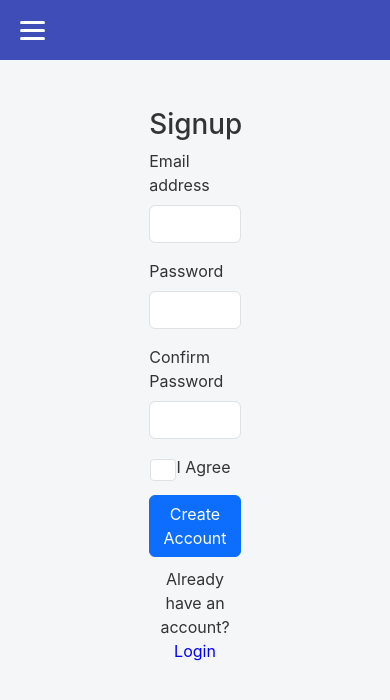
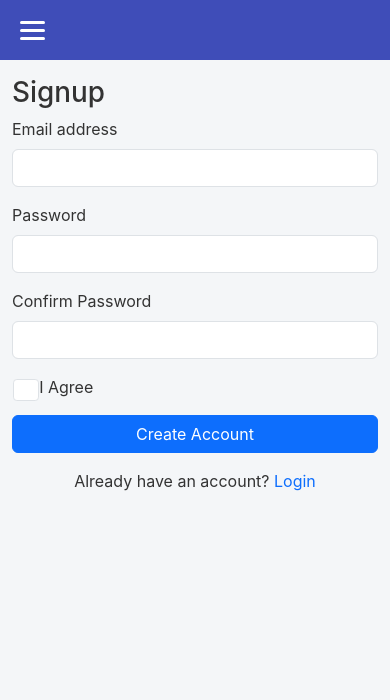
Before and after one commit to sankar-sivaperumal/React-, a React (Vite) app: page /signup in a window 390 px wide. Shown: the top 700 px of the page. Built offline with nearby package versions, Linux system fonts and the light colour scheme.

Commit message:
Updated mobile view

```diff
--- a/src/Components/Login/Signup.tsx
+++ b/src/Components/Login/Signup.tsx
@@ -11,19 +11,19 @@ function Signup() {
   const [pwd2, setPwd2] = useState("");
   const [match, setMatch] = useState(true);
 
-  function handlePwd1Change(event: React.ChangeEvent<HTMLInputElement>) {
-    setPwd1(event.target.value);
-    setMatch(event.target.value === pwd2);
+  function handlePwd1Change(e: React.ChangeEvent<HTMLInputElement>) {
+    setPwd1(e.target.value);
+    setMatch(e.target.value === pwd2);
   }
 
-  function handlePwd2Change(event: React.ChangeEvent<HTMLInputElement>) {
-    const value = event.target.value;
+  function handlePwd2Change(e: React.ChangeEvent<HTMLInputElement>) {
+    const value = e.target.value;
     setPwd2(value);
     setMatch(pwd1 === value);
   }
 
-  function handleSubmit(event: React.FormEvent) {
-    event.preventDefault();
+  function handleSubmit(e: React.FormEvent) {
+    e.preventDefault();
     if (!match) return;
 
     completeSignup(email, pwd1);
@@ -31,12 +31,9 @@ function Signup() {
   }
 
   return (
-    <form
-      className="my-5"
-      style={{ width: "25%", margin: "auto" }}
-      onSubmit={handleSubmit}
-    >
-      <h1 style={{ textAlign: "center" }}>Signup</h1>
+    <div className="auth-wrapper">
+      <form className="auth-form" onSubmit={handleSubmit}>
+        <h1>Signup</h1>
 
         <div className="mb-3">
           <label className="form-label">Email address</label>
@@ -52,22 +49,22 @@ function Signup() {
         <div className="mb-3">
           <label className="form-label">Password</label>
           <input
-          value={pwd1}
-          onChange={handlePwd1Change}
             type="password"
             className="form-control"
             required
+            value={pwd1}
+            onChange={handlePwd1Change}
           />
         </div>
 
         <div className="mb-3">
           <label className="form-label">Confirm Password</label>
           <input
-          value={pwd2}
-          onChange={handlePwd2Change}
             type="password"
             className="form-control"
             required
+            value={pwd2}
+            onChange={handlePwd2Change}
           />
         </div>
 
@@ -90,16 +87,17 @@ function Signup() {
           Create Account
         </button>
 
-      <p style={{ textAlign: "center", marginTop: "10px" }}>
+        <p className="text-center mt-3 mb-0">
           Already have an account?{" "}
           <span
-          style={{ color: "blue", cursor: "pointer" }}
+            style={{ color: "#0d6efd", cursor: "pointer" }}
             onClick={() => navigate("/login")}
           >
             Login
           </span>
         </p>
       </form>
+    </div>
   );
 }
 
--- a/src/Components/Login/login.tsx
+++ b/src/Components/Login/login.tsx
@@ -20,7 +20,10 @@ function Login() {
       return;
     }
 
-    const user = users.find((u) => u.email === email && u.password === password);
+    const user = users.find(
+      (u) => u.email === email && u.password === password
+    );
+
     if (!user) {
       setError("Invalid email or password");
       return;
@@ -32,17 +35,12 @@ function Login() {
   }
 
   return (
-    <form
-      className="my-5 p-4 border rounded shadow-sm"
-      style={{ width: "25%", margin: "auto" }}
-      onSubmit={handleSubmit}
-    >
-      <h1 className="text-center mb-4">Login</h1>
+    <div className="auth-wrapper">
+      <form className="auth-form" onSubmit={handleSubmit}>
+        <h1>Login</h1>
 
         {error && (
-        <p style={{ color: "red", textAlign: "center", marginBottom: "10px" }}>
-          {error}
-        </p>
+          <p style={{ color: "red", textAlign: "center" }}>{error}</p>
         )}
 
         <div className="mb-3">
@@ -78,6 +76,7 @@ function Login() {
           </Link>
         </p>
       </form>
+    </div>
   );
 }
 
```
Lines whose indentation alone changed are shown as unchanged.
